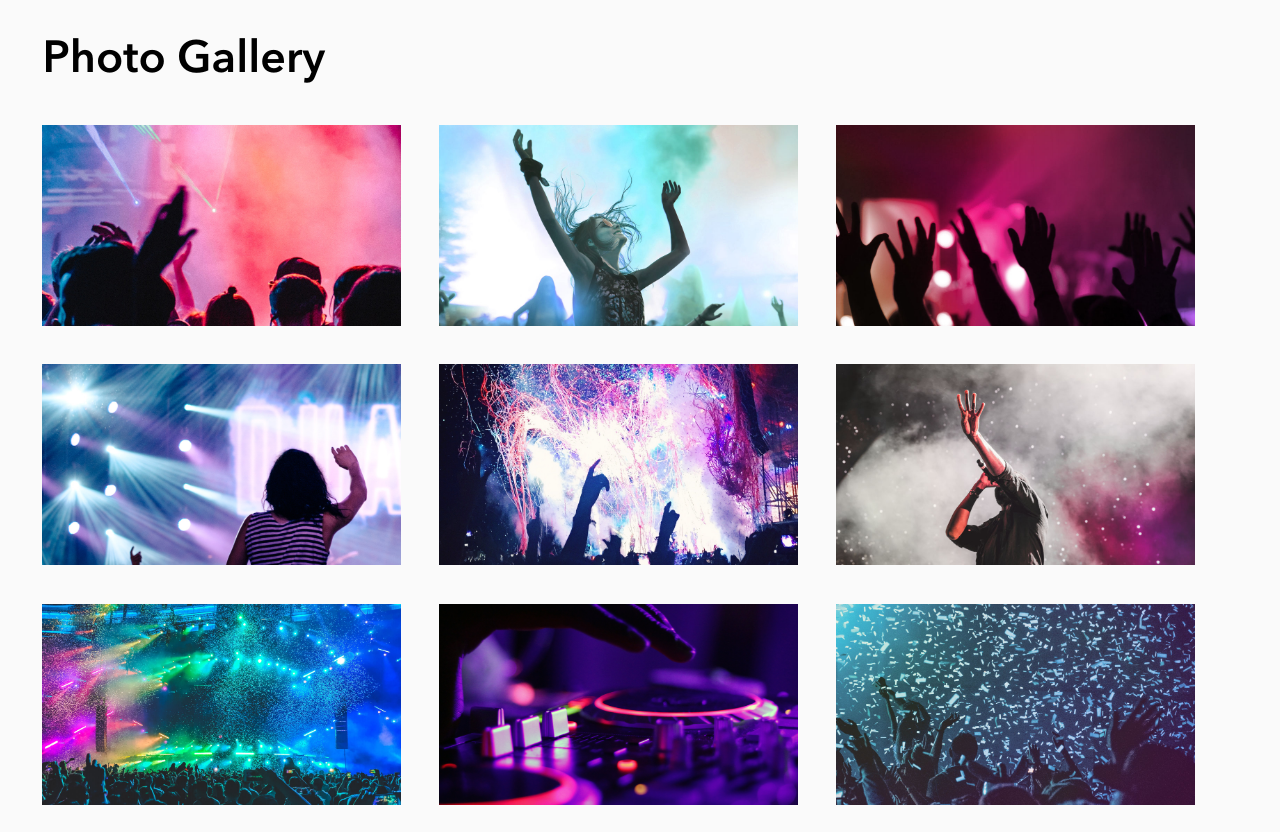
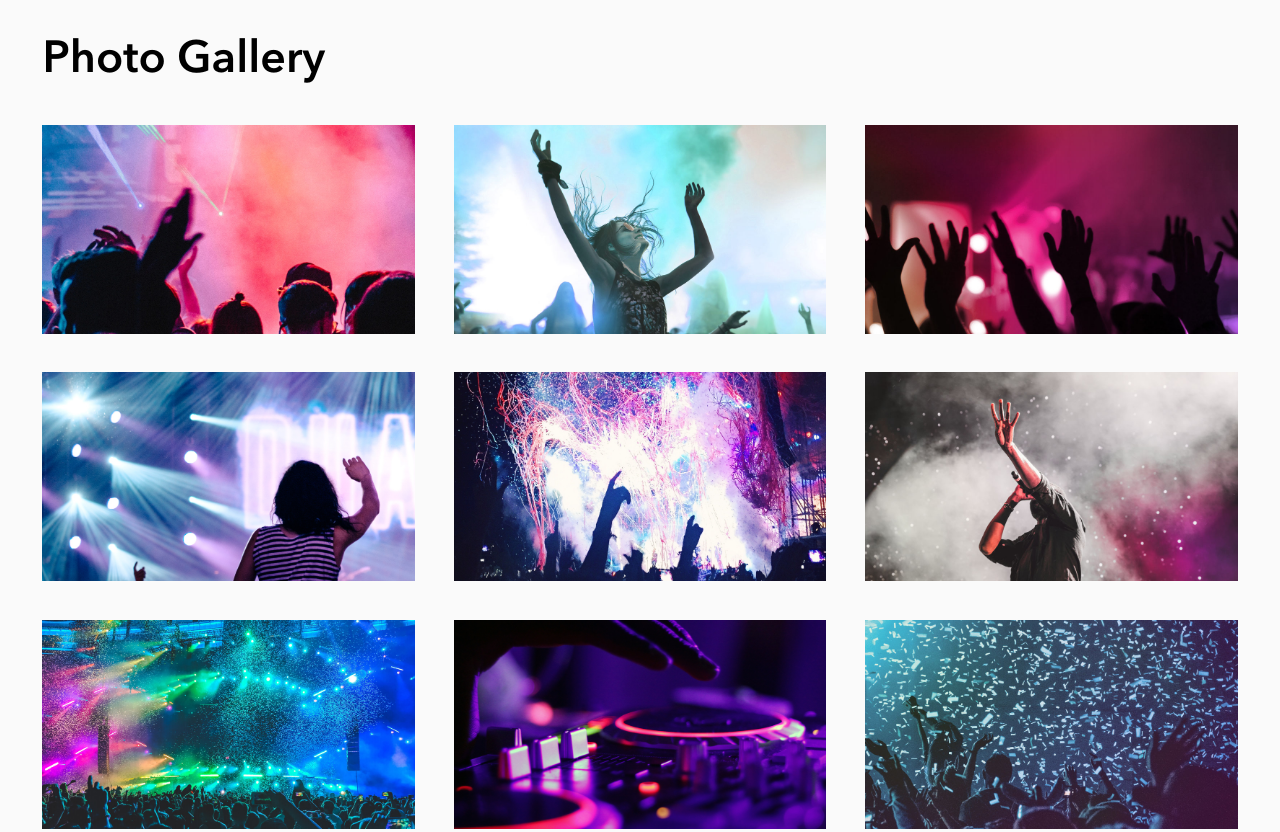
Before and after one commit to ipkevin/bandsite, a plain HTML site: page index.html in a window 1280 px wide. Shown: the part 2200-3032 px from the top of the page. Drawn offline with Linux system fonts and the light colour scheme.

Commit message:
update photos in gallery so they will expand to fill full width while still respecting gaps

```diff
--- a/styles/bio.scss
+++ b/styles/bio.scss
@@ -300,15 +300,19 @@ p {
 
         @include tablet-query {
             flex-flow: row wrap;
-            gap: 3vw;
-            //flex-direction: space-between;
+            gap: 3vw; // not necessary to get gap but enlarges gap to match mock
 
             margin-bottom: $space-desktab-between;
         }
     }
     &__photo {
         @include tablet-query {
-            width: 30%;
+            //width: 30%;  // width alone would replace using mid-width:0 & flex-basis:30%
+
+            min-width: 0; // allows images to shrink to < orig size when used with flex basis
+            flex-basis: 30%;
+
+            flex-grow: 1; // expands the images slightly to fill up unused space
         }
     }
 
```
Also changed, not shown: styles/bio.css, 1 other file.
